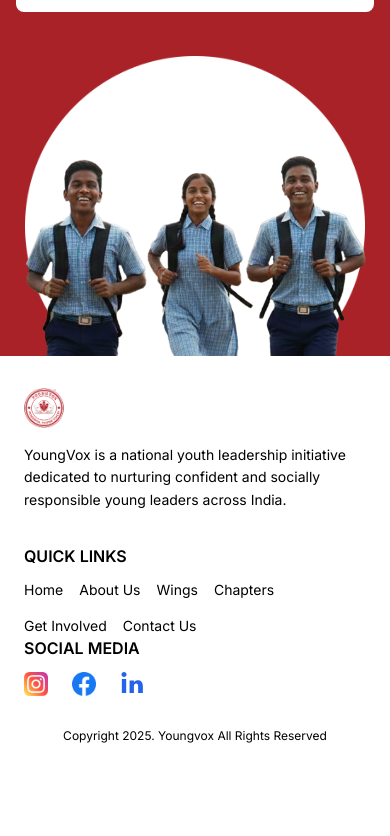
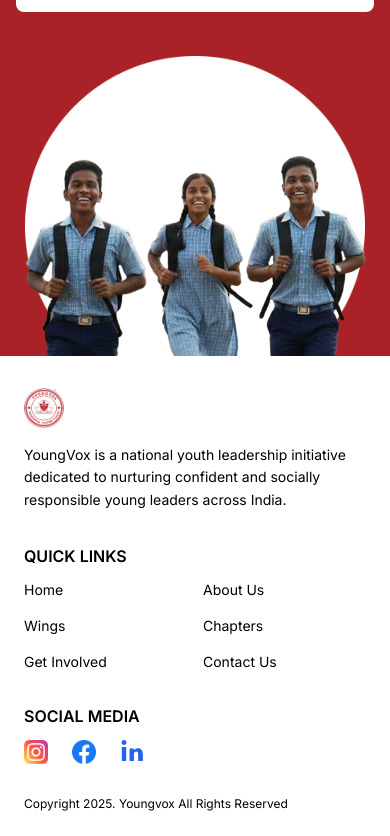
Before and after one commit to Rathees20/Youngvox, a React (Vite) app: page / in a window 390 px wide. Shown: the part 4542-5378 px from the top of the page. Before the commit the page ends 5310 px from the top, so only its background shows below. Built offline with nearby package versions, Linux system fonts and the light colour scheme.

Commit message:
push update

```diff
--- a/src/components/About/AboutPage.jsx
+++ b/src/components/About/AboutPage.jsx
@@ -145,7 +145,7 @@ const AboutPage = () => {
           <img
             src={tornBorder}
             alt="torn border"
-            className="absolute bottom-[10px] sm:bottom-[10px] left-0 w-full block z-30 pointer-events-none select-none"
+            className="absolute bottom-0 sm:bottom-[10px] left-0 w-full block z-30 pointer-events-none select-none"
           />
         </div>
       </section>
@@ -234,7 +234,7 @@ const AboutPage = () => {
             {teamMembers.map((member) => (
               <div key={member.id} className="bg-white rounded-lg border-2 border-[#A82228] shadow-sm overflow-hidden h-full flex flex-col">
                 {/* Headshot */}
-                <div className="relative h-48 sm:h-52 lg:h-56 overflow-hidden m-0 p-0 leading-[0] flex-shrink-0">
+                <div className="relative h-64 sm:h-52 lg:h-56 overflow-hidden m-0 p-0 leading-[0] flex-shrink-0">
                   <img
                     src={member.image}
                     alt={member.name}
@@ -245,7 +245,7 @@ const AboutPage = () => {
                       width: '100%',
                       height: '100%',
                       objectFit: 'cover',
-                      objectPosition: member.id === 3 ? 'center top' : member.id === 4 ? 'center 20%' : 'center',
+                      objectPosition: member.id === 2 && !isDesktop ? 'center top' : member.id === 3 ? 'center top' : member.id === 4 ? 'center 20%' : 'center',
                       backgroundColor: 'transparent'
                     }}
                   />
@@ -294,7 +294,7 @@ const AboutPage = () => {
                   }}
                 >
                   {/* Headshot */}
-                  <div className="relative h-48 sm:h-52 lg:h-56 overflow-hidden m-0 p-0 leading-[0] flex-shrink-0">
+                  <div className="relative h-64 sm:h-52 lg:h-56 overflow-hidden m-0 p-0 leading-[0] flex-shrink-0">
                     <img
                       src={advisor.image}
                       alt={advisor.name}
@@ -327,12 +327,11 @@ const AboutPage = () => {
               {advisors.slice(3, 5).map((advisor) => (
                 <div
                   key={advisor.id}
-                  className={`bg-white rounded-lg border-2 border-[#A82228] shadow-sm overflow-hidden h-full flex flex-col ${
-                    advisor.id === 4 ? 'lg:col-start-2' : ''
-                  }`}
+                  className={`bg-white rounded-lg border-2 border-[#A82228] shadow-sm overflow-hidden h-full flex flex-col ${advisor.id === 4 ? 'lg:col-start-2' : ''
+                    }`}
                 >
                   {/* Headshot */}
-                  <div className="relative h-48 sm:h-52 lg:h-56 overflow-hidden m-0 p-0 leading-[0] flex-shrink-0">
+                  <div className="relative h-64 sm:h-52 lg:h-56 overflow-hidden m-0 p-0 leading-[0] flex-shrink-0">
                     <img
                       src={advisor.image}
                       alt={advisor.name}
@@ -343,7 +342,7 @@ const AboutPage = () => {
                         width: '100%',
                         height: '100%',
                         objectFit: 'cover',
-                        objectPosition: advisor.id === 5 ? 'center 5%' : 'center'
+                        objectPosition: advisor.id === 5 && !isDesktop ? 'center 12%' : advisor.id === 5 ? 'center 5%' : 'center'
                       }}
                     />
                   </div>
@@ -375,11 +374,11 @@ const AboutPage = () => {
 
               <div className="space-y-4 sm:space-y-5 lg:space-y-5 text-gray-700 text-lg leading-[1.6] sm:leading-[1.65] text-justify sm:text-justify">
                 <p>
-                YoungVox was founded with a vision to nurture empowered, emotionally resilient, and socially responsible young leaders across India. Although India has one of the world’s largest youth populations - over 253 million adolescents, with one in five individuals aged 10–19 (UNICEF, 2023) - access to holistic education, leadership development, and emotional wellbeing support remains limited. While SDG 4 and NEP 2020 strongly advocate life-skill-based learning, most school systems continue to be predominantly academic-focused. This gap underscores the urgent need for a structured, school-based ecosystem that develops both competence and character.
+                  YoungVox was founded with a vision to nurture empowered, emotionally resilient, and socially responsible young leaders across India. Although India has one of the world’s largest youth populations - over 253 million adolescents, with one in five individuals aged 10–19 (UNICEF, 2023) - access to holistic education, leadership development, and emotional wellbeing support remains limited. While SDG 4 and NEP 2020 strongly advocate life-skill-based learning, most school systems continue to be predominantly academic-focused. This gap underscores the urgent need for a structured, school-based ecosystem that develops both competence and character.
                 </p>
 
                 <p>
-                YoungVox bridges this gap through its unique 4-Wing Chapter Model, empowering students to discover their voice, build leadership skills, strengthen emotional resilience, and contribute meaningfully to their communities - shaping a generation that is academically capable, emotionally aware, socially responsible, and future-ready. In doing so, YoungVox is redefining youth development in Indian schools by integrating character, competence, and purpose-driven learning.
+                  YoungVox bridges this gap through its unique 4-Wing Chapter Model, empowering students to discover their voice, build leadership skills, strengthen emotional resilience, and contribute meaningfully to their communities - shaping a generation that is academically capable, emotionally aware, socially responsible, and future-ready. In doing so, YoungVox is redefining youth development in Indian schools by integrating character, competence, and purpose-driven learning.
                 </p>
               </div>
             </div>
--- a/src/components/Footer.jsx
+++ b/src/components/Footer.jsx
@@ -36,7 +36,7 @@ const Footer = () => {
         <div className="flex flex-col md:flex-row justify-between gap-8 md:gap-20">
 
           {/* LEFT CONTENT */}
-          <div className="max-w-sm">
+          <div className="max-w-sm flex flex-col items-start text-left mx-auto md:mx-0">
             <img src={youngvoxLogo} alt="YoungVox" className="h-10 md:h-14 mb-4 md:mb-6" />
             <p className="text-sm md:text-base text-black leading-relaxed">
               YoungVox is a national youth leadership initiative
@@ -46,11 +46,11 @@ const Footer = () => {
           </div>
 
           {/* RIGHT LINKS */}
-          <div className="flex flex-col md:pt-20">
+          <div className="flex flex-col items-start md:pt-20">
             <h4 className="text-base md:text-lg font-semibold uppercase mb-3 md:mb-5 text-black font-bold">
               Quick Links
             </h4>
-            <ul className="flex flex-wrap gap-4 md:gap-6 text-sm md:text-base text-black">
+            <ul className="grid grid-cols-2 md:flex md:flex-wrap gap-4 md:gap-6 text-sm md:text-base text-black w-full md:w-auto">
               <li><Link to="/" className="text-black">Home</Link></li>
               <li><Link to="/about" className="text-black">About Us</Link></li>
               <li><Link to="/wings" className="text-black">Wings</Link></li>
@@ -65,17 +65,17 @@ const Footer = () => {
               <li><Link to="/joinyoung" className="text-black">Get Involved</Link></li>
               <li><Link to="/contact" className="text-black">Contact Us</Link></li>
             </ul>
-            <p className="hidden md:block text-base text-black mt-8 text-center">
+            <p className="hidden md:block text-base text-black mt-8">
               Copyright 2025. Youngvox All Rights Reserved
             </p>
           </div>
         </div>
 
         {/* BOTTOM BAR */}
-        <div className="flex flex-col md:flex-row md:items-start md:justify-between gap-1 md:gap-0 mt-0">
+        <div className="flex flex-col md:flex-row md:items-start md:justify-between gap-1 md:gap-0 mt-8 md:mt-0">
 
           {/* BOTTOM LEFT — SOCIAL MEDIA */}
-          <div className="flex flex-col gap-3">
+          <div className="flex flex-col items-start gap-3">
             <h4 className="text-base md:text-lg font-semibold uppercase text-black">
               Social Media
             </h4>
@@ -107,13 +107,10 @@ const Footer = () => {
               </a>
             </div>
           </div>
-
-
-
         </div>
 
         {/* Mobile Copyright */}
-        <div className="md:hidden mt-8 text-center">
+        <div className="md:hidden mt-8 text-left">
           <p className="text-xs text-black">
             Copyright 2025. Youngvox All Rights Reserved
           </p>
```
Also changed, not shown: src/components/Wings/WingsPage.jsx (line endings or trailing spaces).
